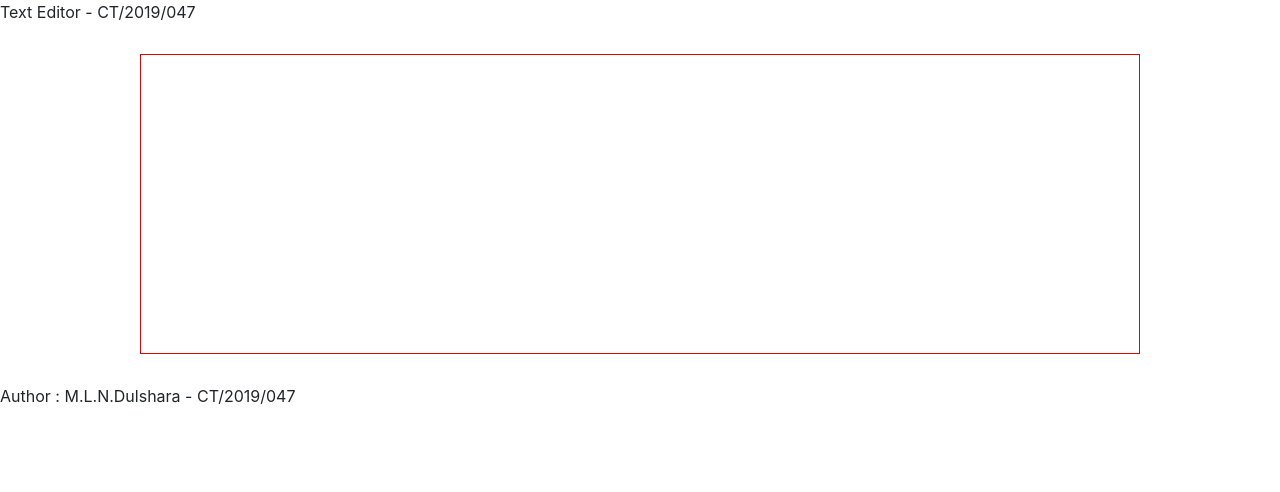
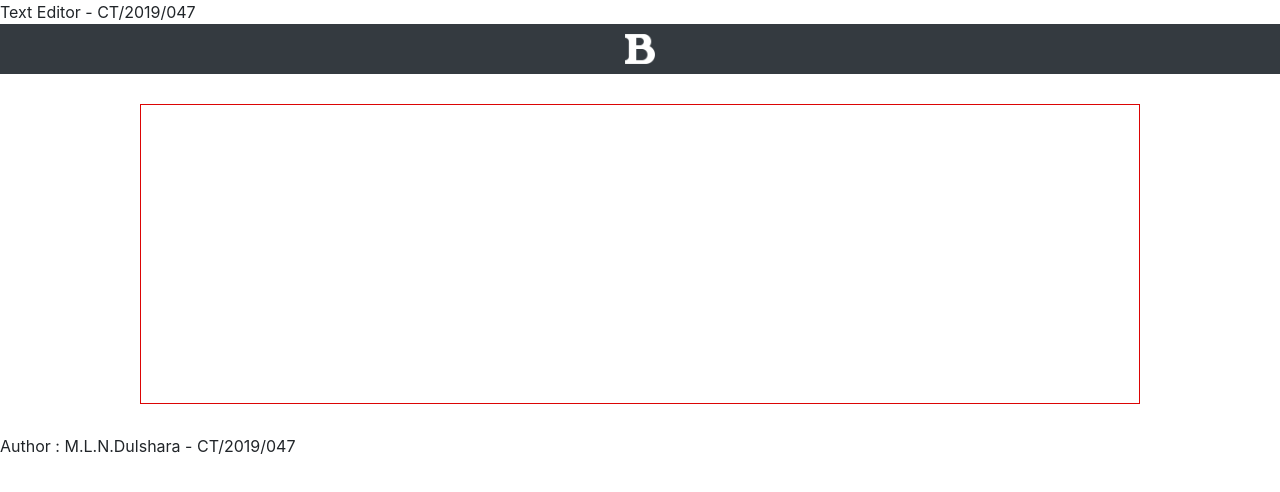
Before and after one commit to Nuwandi-Dulshara/my-textedi, a plain HTML site: page index.html in a window 1280 px wide. Drawn offline with nearby package versions, Linux system fonts and the light colour scheme.

Commit message:
bold feature

```diff
--- a/index.html
+++ b/index.html
@@ -18,9 +18,9 @@
     <!--  Remove this div once you are started -->
     <div>
         <div class="toolbar bg-dark">
-
-
-
+            <button class="bold" onclick="bold()">
+                <img src = "Resources\bold-xxl.png" width="30">
+            </button>
 
 
 
```
